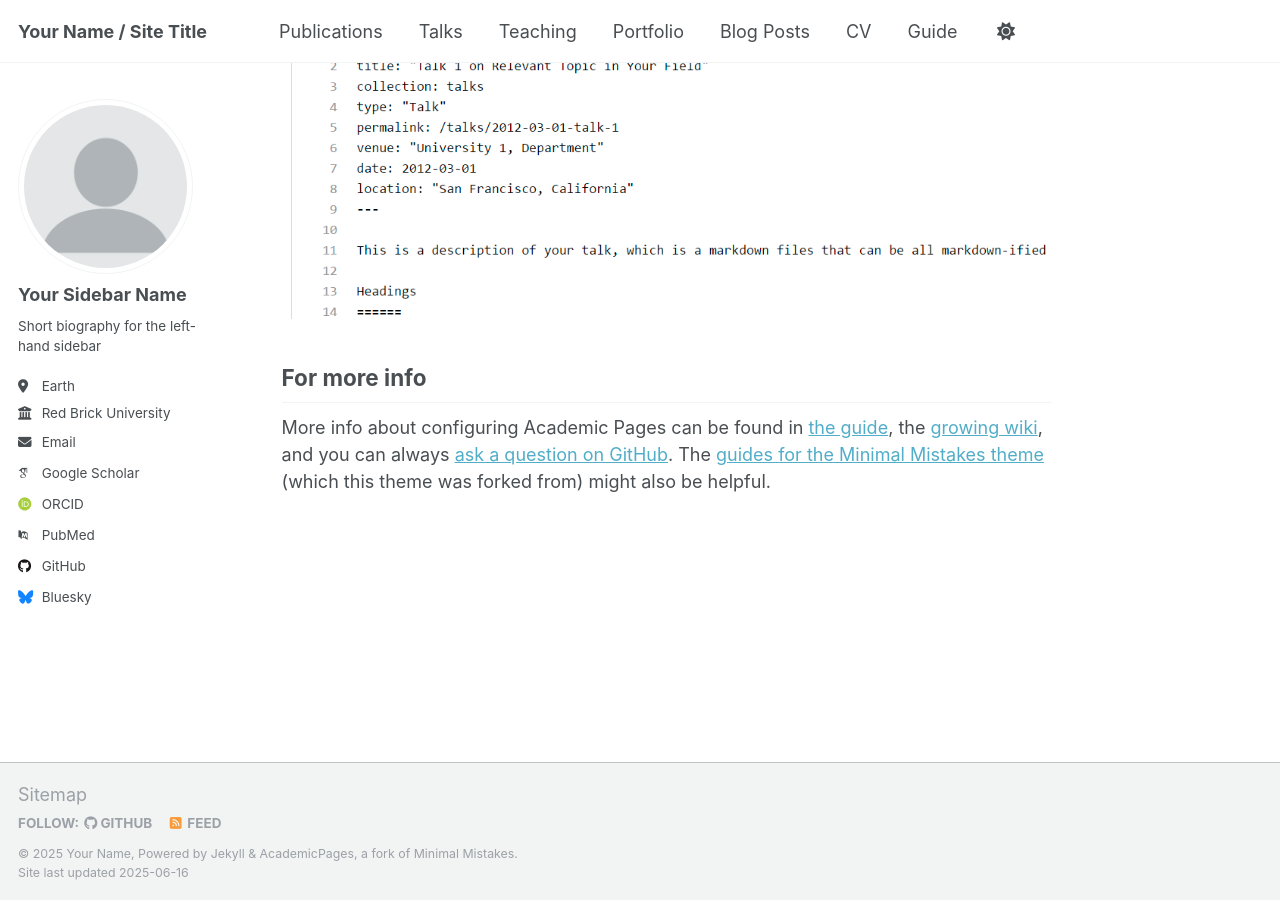
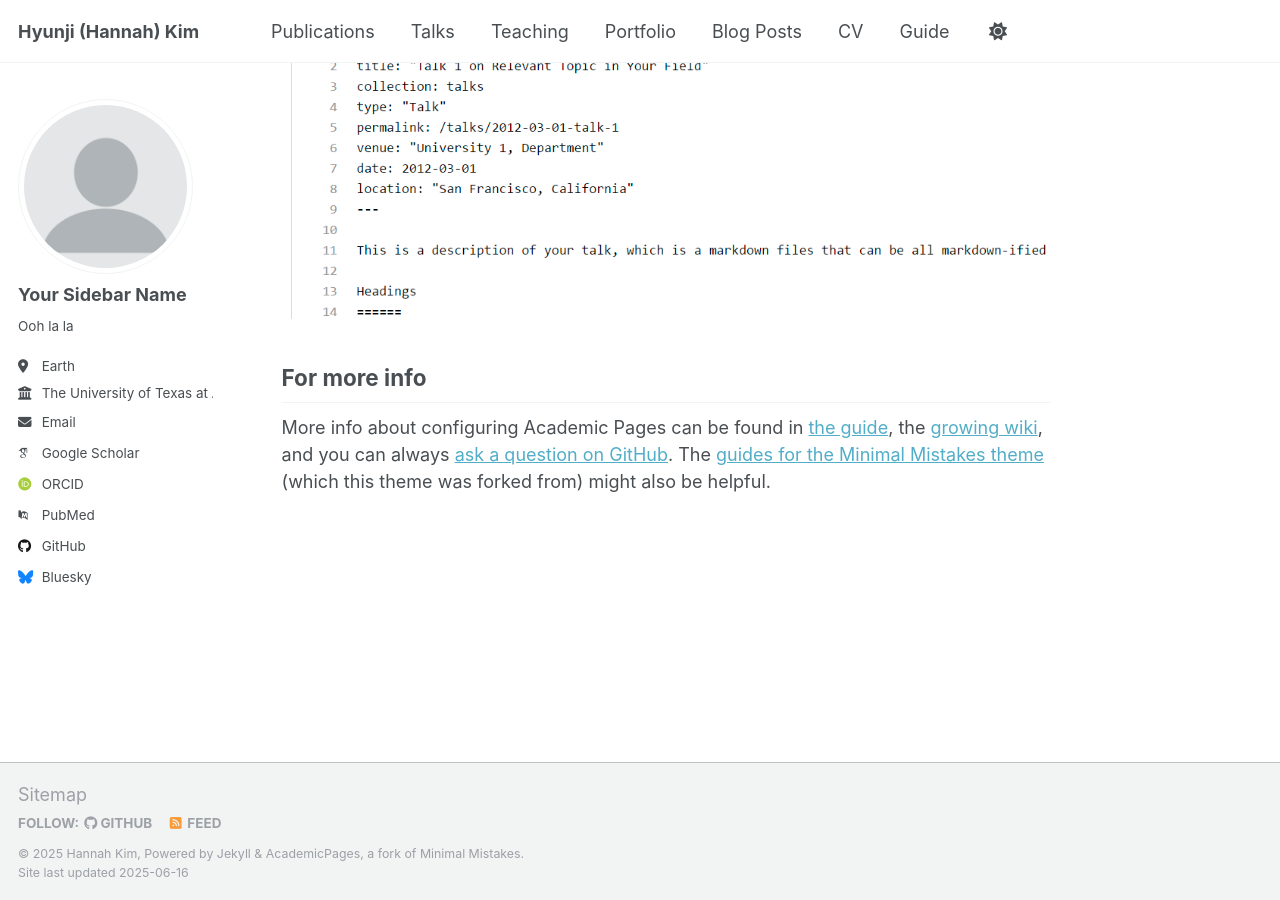
Before and after one commit to hyunji-hannah-kim/hyunji-hannah-kim.github.io, a Jekyll site: the page built from _pages/about.md, in a window 1280 px wide and 900 px high, scrolled down 2636 px. Built offline with Jekyll 4.4.1, drawn with Linux system fonts in a browser that asks for light colours; some web fonts are replaced.

Commit message:
Update _config.yml

```diff
--- a/_config.yml
+++ b/_config.yml
@@ -9,10 +9,10 @@
 # Basic Site Settings
 locale                   : "en-US"
 site_theme               : "default"
-title                    : "Your Name / Site Title"
+title                    : "Hyunji (Hannah) Kim"
 title_separator          : "-"
-name                     : &name "Your Name"
-description              : &description "personal description"
+name                     : &name "Hannah Kim"
+description              : &description "PhD student at UT Austin"
 url                      : https://academicpages.github.io # the base hostname & protocol for your site e.g. "https://[your GitHub username].github.io" or if you already have some other page hosted on Github then use "https://[your GitHub username].github.io/[Your Repo Name]"
 baseurl                  : "" # the subpath of your site, e.g. "/blog"
 repository               : "academicpages/academicpages.github.io"
@@ -25,11 +25,11 @@ author:
   avatar           : "profile.png"
   name             : "Your Sidebar Name"
   pronouns         : # example: "she/her"
-  bio              : "Short biography for the left-hand sidebar"
+  bio              : "Ooh la la"
   location         : "Earth"
-  employer         : "Red Brick University"
+  employer         : "The University of Texas at Austin"
   uri              : # URL
-  email            : "none@example.org"
+  email            : "hyunji.kim@utexas.edu"
 
   # Academic websites
   academia         : # URL
```
